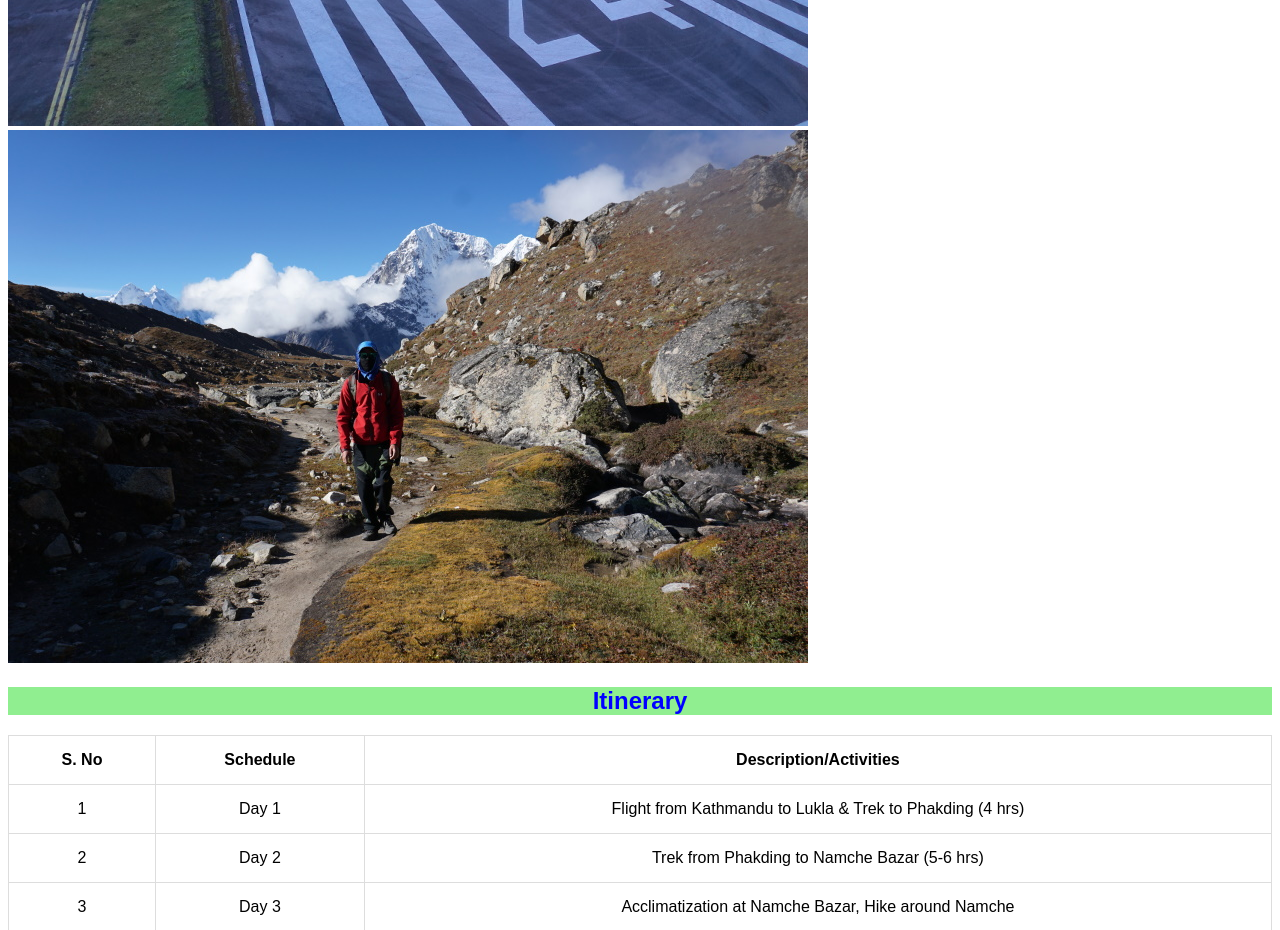
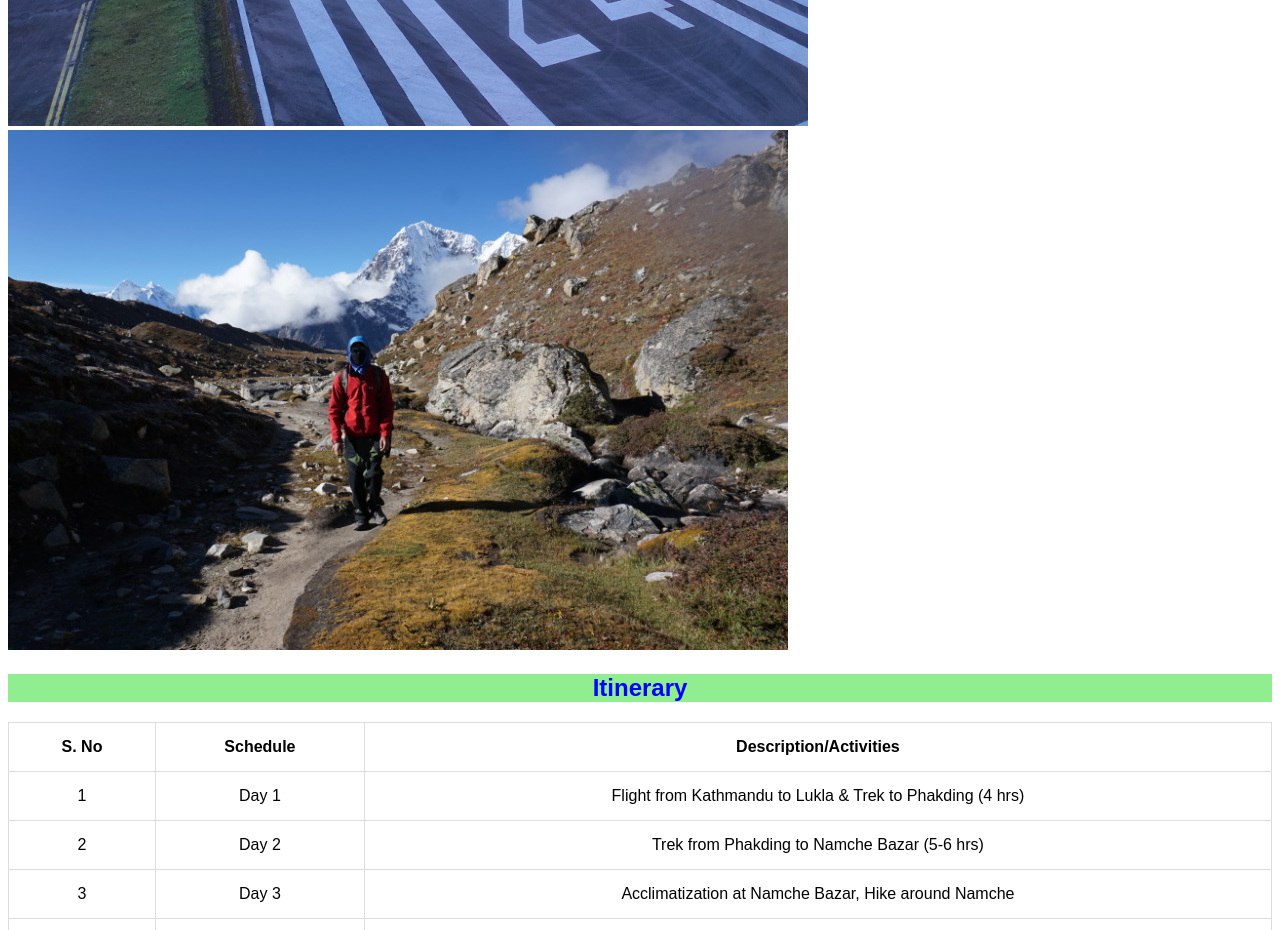
Before and after one commit to rajeevfleming/rajeevfleming.github.io, a plain HTML site: page info.html in a window 1280 px wide. Shown: the part 1680-2610 px from the top of the page. Drawn offline with Linux system fonts and the light colour scheme.

Commit message:
Update info.html

```diff
--- a/info.html
+++ b/info.html
@@ -37,7 +37,7 @@
     <img src="images/Lukla.jpg" alt="View of Airport">
   </div>
   <div class="column2">
-     <img src="images/Hike.jpg" alt="Pass">
+     <img src="images/Walk.jpg" alt="Pass">
   </div>
 </div>
 
```
